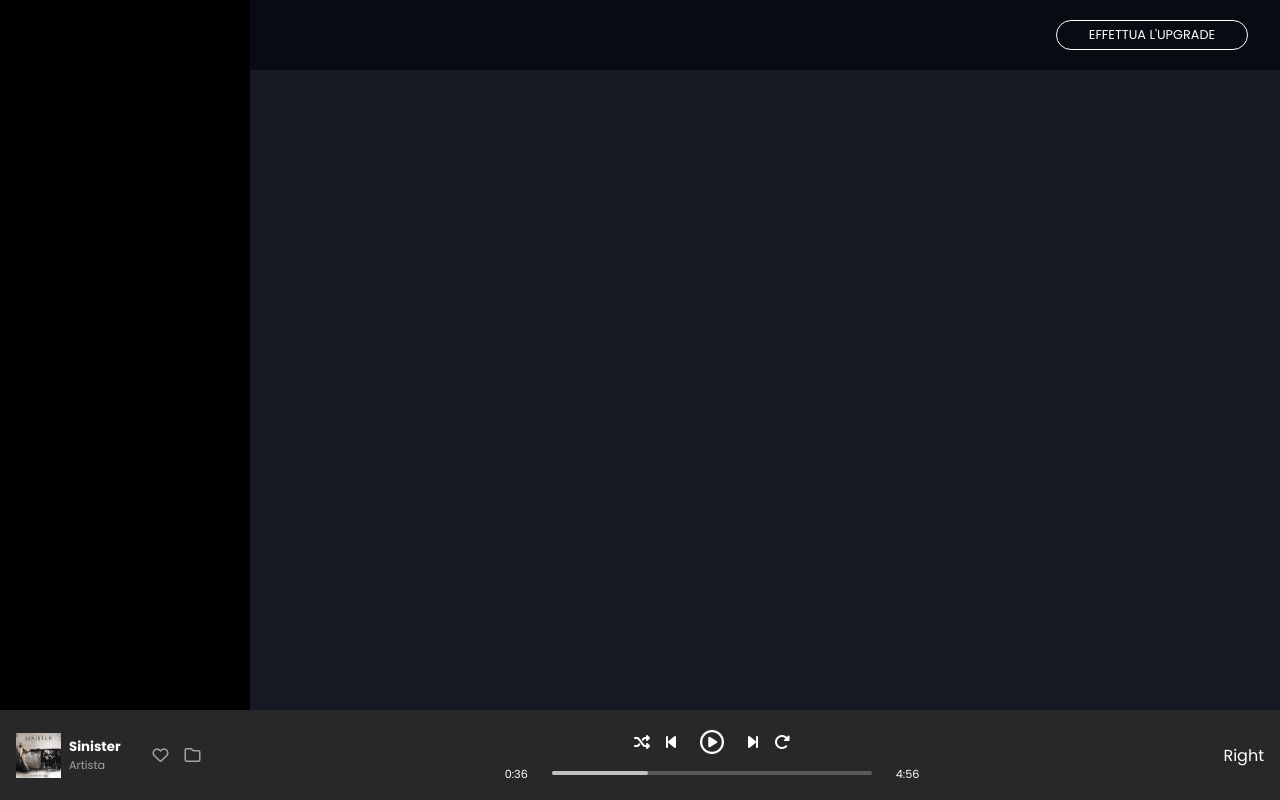
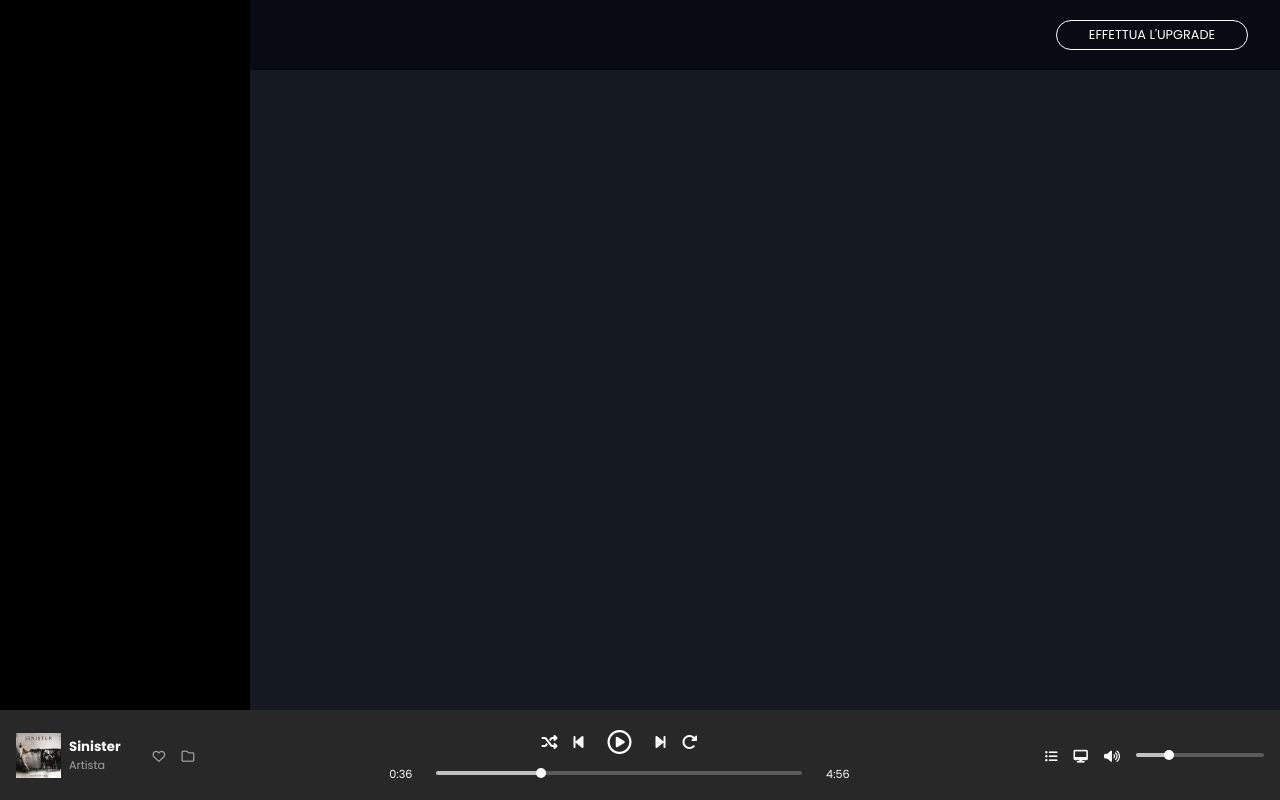
Before and after one commit to emascapa/html-css-spotifyweb, a plain HTML site: page index.html in a window 1280 px wide. Drawn offline with Linux system fonts and the light colour scheme.

Commit message:
Add footer section

```diff
--- a/css/style.css
+++ b/css/style.css
@@ -162,6 +162,18 @@ body {
     margin-right: 2rem;
 }
 
+.hover_white:hover {
+    color: var(--font-color-primary);
+}
+
+.hover_underline:hover {
+    text-decoration: underline;
+}
+
+.hover_enlarge:hover {
+    transform: scale(1.1);
+}
+
 
 
 
@@ -195,9 +207,9 @@ body {
     align-items: center;
 }
 
-#site_header>.btn:hover {
+/* #site_header>.btn:hover {
     transform: scale(1.1);
-}
+} */
 
 /* #endregion HEADER */
 
@@ -236,18 +248,56 @@ body {
 }
 
 #site_footer .bar_song {
-    width: calc(100vw / 4);
+    width: calc(100vw / 3.5);
     height: 4px;
     background-color: var(--color-unlistened);
     border-radius: 50px;
 }
 
-#site_footer .bar_played {
+.bar_active {
     width: 30%;
     height: 4px;
     background-color: var(--color-listened);
     border-radius: 50px;
 }
+
+#site_footer .bar_volume {
+    width: calc(100vw / 10);
+    height: 4px;
+    background-color: var(--color-unlistened);
+    border-radius: 50px;
+}
+
+.footer_left i,
+.footer_right i {
+    font-size: var(--font-size-small);
+}
+
+.bar_active {
+    justify-content: flex-end;
+    align-items: center;
+}
+
+.set_level {
+    height: 10px;
+    width: 10px;
+    background-color: var(--font-color-primary);
+    border-radius: 50%;
+    cursor: pointer;
+}
+
+.bar_song:hover .bar_active {
+    background-color: var(--color-choice);
+}
+
+.bar_volume:hover .bar_active {
+    background-color: var(--color-choice);
+}
+
+
+
+
+
 
 /* .footer_center span {
     font-size: 0.6rem;
--- a/index.html
+++ b/index.html
@@ -27,7 +27,7 @@
 
         <!-- Header section here -->
         <header id="site_header" class="float_left d_flex">
-            <a href="#" class="btn style_none mr_2 text_uppercase font_size_small">
+            <a href="#" class="btn style_none mr_2 text_uppercase font_size_small hover_enlarge">
                 Effettua l'upgrade
             </a>
         </header>
@@ -45,12 +45,12 @@
                     <img src="./img/sinister.jpeg" alt="in play">
                     <div class="song_artist_playing d_flex dir_column">
                         <h5>Sinister</h5>
-                        <span class="font_size_smaller font_color_mid">Artista</span>
+                        <a href="#" class="style_none font_size_smaller font_color_mid hover_white hover_underline">Artista</a>
                     </div>
                 </div>
                 <div class="song_actions d_flex gap_x_mid">
-                    <a href="#" class="style_none font_color_mid"><i class="fa-regular fa-heart"></i></a>
-                    <a href="#" class="style_none font_color_mid"><i class="fa-regular fa-folder"></i></a>
+                    <a href="#" class="style_none font_color_mid hover_white"><i class="fa-regular fa-heart"></i></a>
+                    <a href="#" class="style_none font_color_mid hover_white"><i class="fa-regular fa-folder"></i></a>
                 </div>
 
             </div>
@@ -59,7 +59,7 @@
                 <div class="playing_actions d_flex gap_x_mid align_center">
                     <a href="#" class="style_none"><i class="fa-solid fa-shuffle"></i></a>
                     <a href="" class="style_none"><i class="fa-solid fa-backward-step"></i></a>
-                    <a href="" class="style_none font_size_large mx_dot5"><i class="fa-regular fa-circle-play"></i></a>
+                    <a href="" class="style_none font_size_large mx_dot5 hover_enlarge"><i class="fa-regular fa-circle-play"></i></a>
                     <a href="" class="style_none"><i class="fa-solid fa-forward-step"></i></a>
                     <a href="" class="style_none"><i class="fa-solid fa-rotate-right"></i></a>
                 </div>
@@ -68,8 +68,8 @@
                         <span class="font_size_smaller">0:36</span>
                     </div>
                     <div class="bar_song">
-                        <div class="bar_played">
-
+                        <div class="bar_active d_flex">
+                            <div class="set_level"></div>
                         </div>
                     </div>
                     <div class="duration_song">
@@ -77,7 +77,19 @@
                     </div>
                 </div>
             </div>
-            <div class="footer_right">Right</div>
+            <!-- RIGHT SECTION FOOTER -->
+            <div class="footer_right d_flex align_center gap_x_mid">
+                <a href="" class="style_none"><i class="fa-solid fa-list-ul"></i></a>
+                <a href="" class="style_none"><i class="fa-solid fa-desktop"></i></a>
+                <div class="volume d_flex align_center gap_x_mid">
+                    <a href="" class="style_none"><i class="fa-solid fa-volume-high"></i></a>
+                    <div class="bar_volume">
+                        <div class="bar_active d_flex">
+                            <div class="set_level"></div>
+                        </div>
+                    </div>
+                </div>
+            </div>
         </footer>
     </div>
 
```
